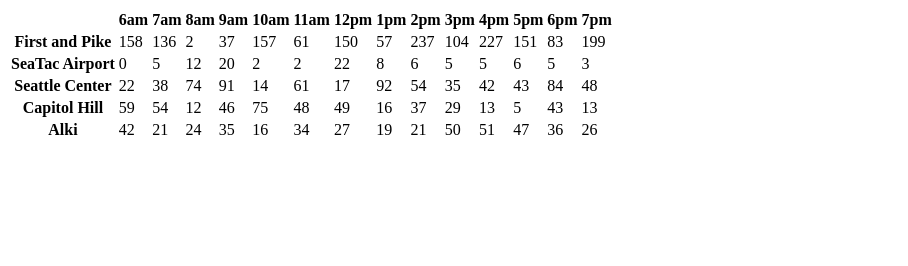
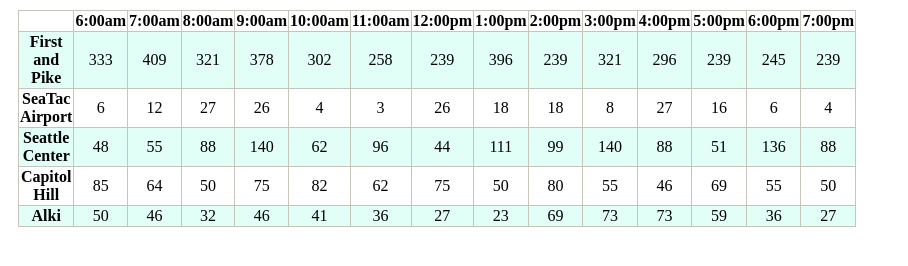
Before and after one commit to ErmineNotyours/cookie-stand, a plain HTML site: page sales2.html in a window 1280 px wide. Shown: the whole page, without its empty margins (0-908 px from the left). Drawn offline with Linux system fonts and the light colour scheme.

Commit message:
Formatted Lab 7 table

```diff
--- a/appSales2.js
+++ b/appSales2.js
@@ -1,6 +1,6 @@
 'use strict';
 console.log('Top of script.');
-var hours = ['6am', '7am', '8am', '9am', '10am', '11am', '12pm', '1pm', '2pm', '3pm', '4pm', '5pm', '6pm', '7pm'];
+var hours = ['6:00am', '7:00am', '8:00am', '9:00am', '10:00am', '11:00am', '12:00pm', '1:00pm', '2:00pm', '3:00pm', '4:00pm', '5:00pm', '6:00pm', '7:00pm'];
 // get the reference for the body
 var body = document.getElementsByTagName('body')[0];
 
@@ -24,8 +24,8 @@
   };
   this.calcCookiesSoldByHour = function() {
     for(var j = 0; j < hours.length; j++) {
-      this.cookiesSoldByHour.push(Math.floor((Math.random() * this.avgCookeSoldPerHour * this.randCustByHour[j])));
-      console.log('j, this.randCustByHour, this.cookiesSoldByHour: ' + j + ' ' + this.randCustByHour[j] + ' ' + this.cookiesSoldByHour[j]);
+      this.cookiesSoldByHour.push(Math.floor(this.avgCookeSoldPerHour * this.randCustByHour[j]));
+      console.log('j, this.randCustByHour, this.avgCookeSoldPerHour, this.cookiesSoldByHour: ' + j + ' ' + this.randCustByHour[j] + ' ' + this.avgCookeSoldPerHour + ' ' + this.cookiesSoldByHour[j]);
     }
   };
   this.render = function() {
--- a/sales2.html
+++ b/sales2.html
@@ -3,6 +3,8 @@
   <head>
     <meta charset="utf-8">
     <title>Lab 7 Cookie Stand with constructors and data presented on a table</title>
+    <link href="sales2Style.css" rel="stylesheet" type="text/css">
+
   </head>
   <body>
     <table id="t"></table>
--- /dev/null
+++ b/sales2Style.css
@@ -0,0 +1,20 @@
+table{
+  border-collapse: collapse;
+  width: 50%;
+  padding: 3px;
+  margin: 10px;
+}
+
+table tr:nth-child(even){
+  background-color: #E2FFF7;
+}
+td, th{
+  border-width: thin;
+  border-style: solid;
+  border-color: #C7C5BB;
+  text-align: center;
+/*  background-color: #68C1E8; */
+}
+td{
+  padding: 10;
+}
```
Also changed, not shown: appSales.js (+5 -5 lines).
